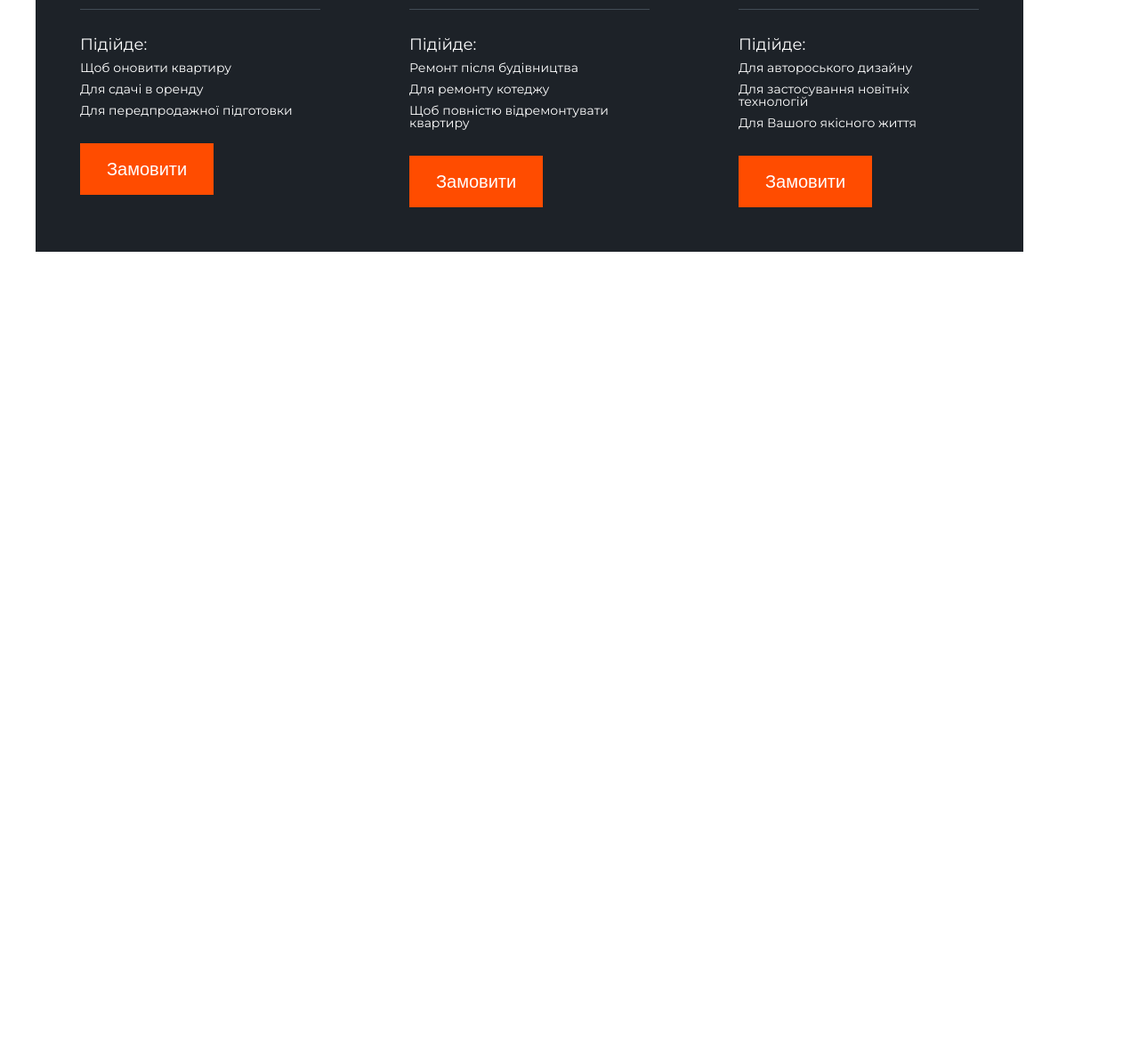
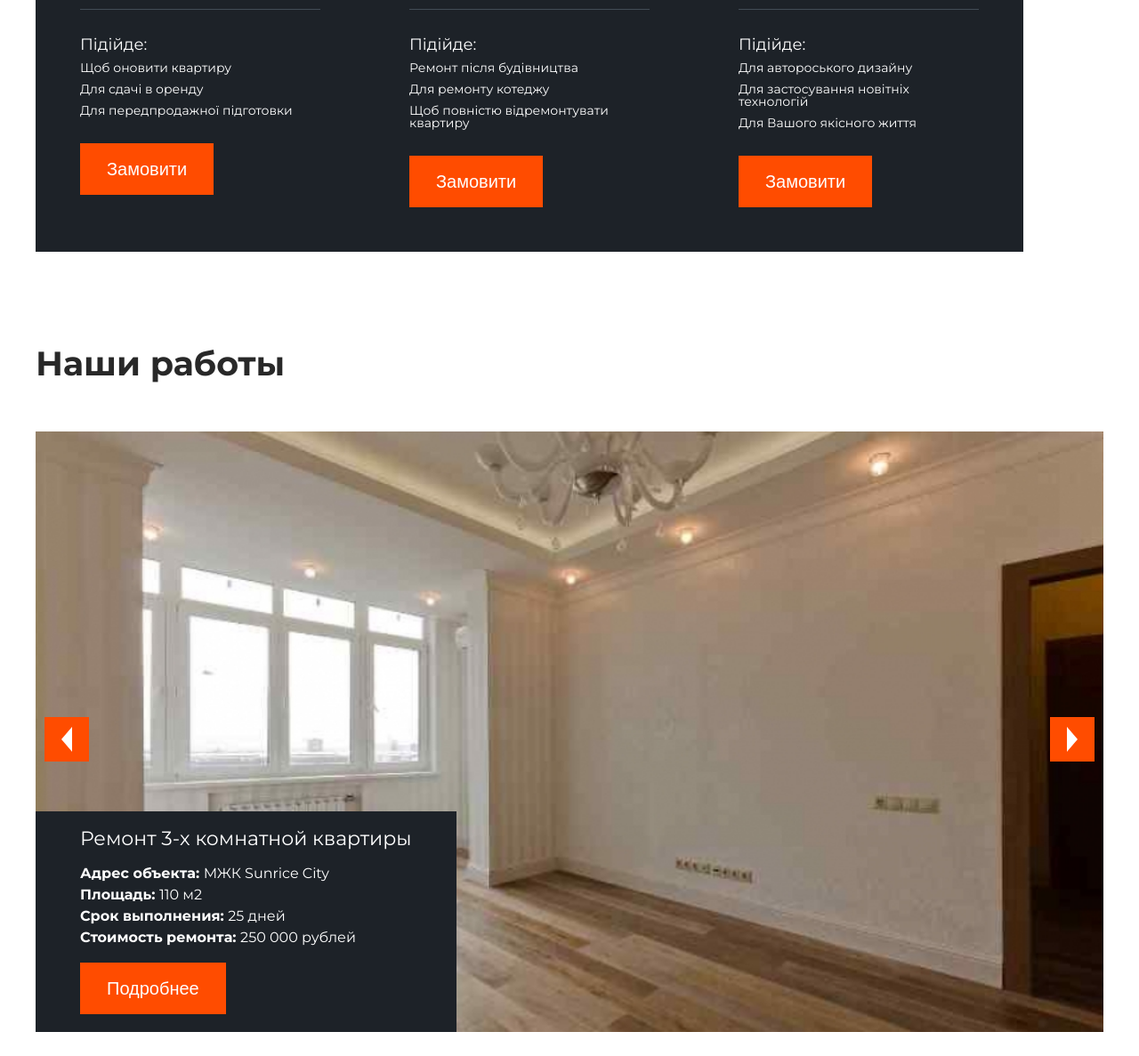
Before and after one commit to lawless1213/VLhome, a website: page src/index.html in a window 1280 px wide. Shown: the part 3745-4932 px from the top of the page at 89% size. Before the commit the page ends 4045 px from the top, so only its background shows below. Drawn offline with nearby package versions, Linux system fonts and the light colour scheme; files that its build step writes are made by us from their sources.

Commit message:
portfolio

```diff
--- /dev/null
+++ b/src/html/sections/_portfolio.html
@@ -0,0 +1,65 @@
+<section class="portfolio section space-top">
+	<div class="container">
+			<div class="section_content">
+				<h1 class="section_title dark">Наши работы</h1>
+				<div class="portfolio_gallery swiper" id="portfolio-gallery">
+					<div class="swiper-wrapper">
+						<div class="gallery_item swiper-slide">
+							<div class="image_wrapper">
+								<div class="image">
+									<img src="img/gallery/1.jpg" alt="">
+								</div>
+							</div>
+							<div class="info" data-swiper-parallax="-500">
+								<div class="title">Ремонт 3-х комнатной квартиры</div>
+								<div class="description">
+									<p><span>Адрес объекта: </span>МЖК Sunrice City</p>
+									<p><span>Площадь: </span>110 м2</p>
+									<p><span>Срок выполнения: </span>25 дней</p>
+									<p><span>Стоимость ремонта: </span>250 000 рублей</p>
+								</div>
+								<button class="button">Подробнее</button>
+							</div>
+						</div>
+						<div class="gallery_item swiper-slide">
+							<div class="image_wrapper">
+								<div class="image">
+									<img src="img/gallery/2.jpg" alt="">
+								</div>
+							</div>
+							<div class="info" data-swiper-parallax="-500">
+								<div class="title">Ремонт 3-х комнатной квартиры</div>
+								<div class="description">
+									<p><span>Адрес объекта: </span>МЖК Sunrice City</p>
+									<p><span>Площадь: </span>110 м2</p>
+									<p><span>Срок выполнения: </span>25 дней</p>
+									<p><span>Стоимость ремонта: </span>250 000 рублей</p>
+								</div>
+								<button class="button">Подробнее</button>
+							</div>
+						</div>
+						<div class="gallery_item swiper-slide">
+							<div class="image_wrapper">
+								<div class="image">
+									<img src="img/gallery/3.jpg" alt="">
+								</div>
+							</div>
+							<div class="info" data-swiper-parallax="-500">
+								<div class="title">Ремонт 3-х комнатной квартиры</div>
+								<div class="description">
+									<p><span>Адрес объекта: </span>МЖК Sunrice City</p>
+									<p><span>Площадь: </span>110 м2</p>
+									<p><span>Срок выполнения: </span>25 дней</p>
+									<p><span>Стоимость ремонта: </span>250 000 рублей</p>
+								</div>
+								<button class="button">Подробнее</button>
+							</div>
+						</div>
+					</div>
+					<div class="swiper-button-prev"></div>
+					<div class="swiper-button-next"></div>
+					<div class="swiper-pagination"></div>
+				</div>
+			</div>
+	</div>
+</section>
--- a/src/html/sections/_variants.html
+++ b/src/html/sections/_variants.html
@@ -2,7 +2,7 @@
 	<div class="container">
 			<div class="section_content">
 				<h1 class="section_title dark">3 варианта ремонта на ваш выбор</h1>
-				<div class="repair_list swiper">
+				<div class="repair_list swiper" id="repair-list">
 					<div class="swiper-wrapper">
 						<div class="repair_card swiper-slide">
 							<div class="title">ГАРНИЙ КОСМЕТИЧНИЙ РЕМОНТ</div>
--- a/src/index.html
+++ b/src/index.html
@@ -23,6 +23,7 @@
         @@include('./html/sections/_calculator.html')
         @@include('./html/sections/_about.html')
         @@include('./html/sections/_variants.html')
+        @@include('./html/sections/_portfolio.html')
     </main>
 
     <!-- Footer -->
--- /dev/null
+++ b/src/scss/sections/_portfolio.scss
@@ -0,0 +1,117 @@
+section.portfolio {
+	.portfolio_gallery {
+
+		.gallery_item {
+			position: relative;
+			width: 100%;
+			height: 100%;
+
+			.image_wrapper {
+				position: relative;
+				width: 100%;
+
+				&::before {
+					content: '';
+					display: block;
+					padding-top: calc(100% * 9 / 16);
+				}
+
+				.image {
+					position: absolute;
+					top: 0;
+					bottom: 0;
+					left: 0;
+					width: 100%;
+					height: 100%;
+
+					img {
+						width: 100%;
+						height: 100%;
+						object-fit: cover;
+					}
+				}
+			}
+
+			.info {
+				position: absolute;
+				bottom: 0;
+				left: 0;
+				padding: 20px 50px;
+				background: $colorPanel;
+
+				> .title {
+					font-size: 22px;
+				}
+
+				.description {
+					display: grid;
+					grid-template-columns: 1fr;
+					margin: 20px 0;
+					gap: 8px;
+
+					span {
+						font-weight: 700;
+					}
+				}
+			}
+
+			@include mediaScreen(0, $tablet-landscape) {
+				.info {
+					position: static;
+					margin-top: 20px;
+				}
+			}
+		}
+
+		.swiper-button-prev,
+		.swiper-button-next {
+			width: 50px;
+			height: 50px;
+			background: $colorPrimary;
+
+			&::after {
+				content: '';
+				width: 0;
+				height: 0;
+				border: 0 solid transparent;
+			}
+		}
+
+		.swiper-button-prev {
+			&::after {
+				border-top-width: 14px;
+				border-right: 12px solid $colorWhite;
+				border-bottom-width: 14px;
+			}
+		}
+
+		.swiper-button-next {
+			&::after {
+				border-top-width: 14px;
+				border-bottom-width: 14px;
+				border-left: 12px solid $colorWhite;
+			}
+		}
+
+		.swiper-pagination {
+			position: static;
+			display: flex;
+			justify-content: center;
+			margin-top: 10px;
+			gap: 6px;
+
+			.dot {
+				display: block;
+				width: 50px;
+				height: 10px;
+				border: 2px solid $colorPrimary;
+				transition: $transition;
+				cursor: pointer;
+
+				&-active {
+					background: $colorPrimary;
+				}
+			}
+		}
+	}
+}
--- a/src/scss/style.scss
+++ b/src/scss/style.scss
@@ -18,5 +18,6 @@
 @import './sections/_main';
 @import './sections/_calculator';
 @import './sections/_about';
+@import './sections/_portfolio';
 
 @import './_repair_card';
```
Also changed, not shown: src/components/Swiper/swiper.js (+12 -12 lines), src/js/main.js (+22 -1 lines), build/css/style.css, build/css/style.min.css, build/img/gallery/1.jpg (added), build/img/gallery/2.jpg (added), build/img/gallery/3.jpg (added), build/img/gallery/slide_1.jpg (added), build/img/gallery/slide_2.jpg (added), build/img/gallery/slide_6.jpg (added), build/index.html, build/js/scripts.js, build/js/scripts.min.js, src/img/gallery/1.jpg (added), 2 more files.
